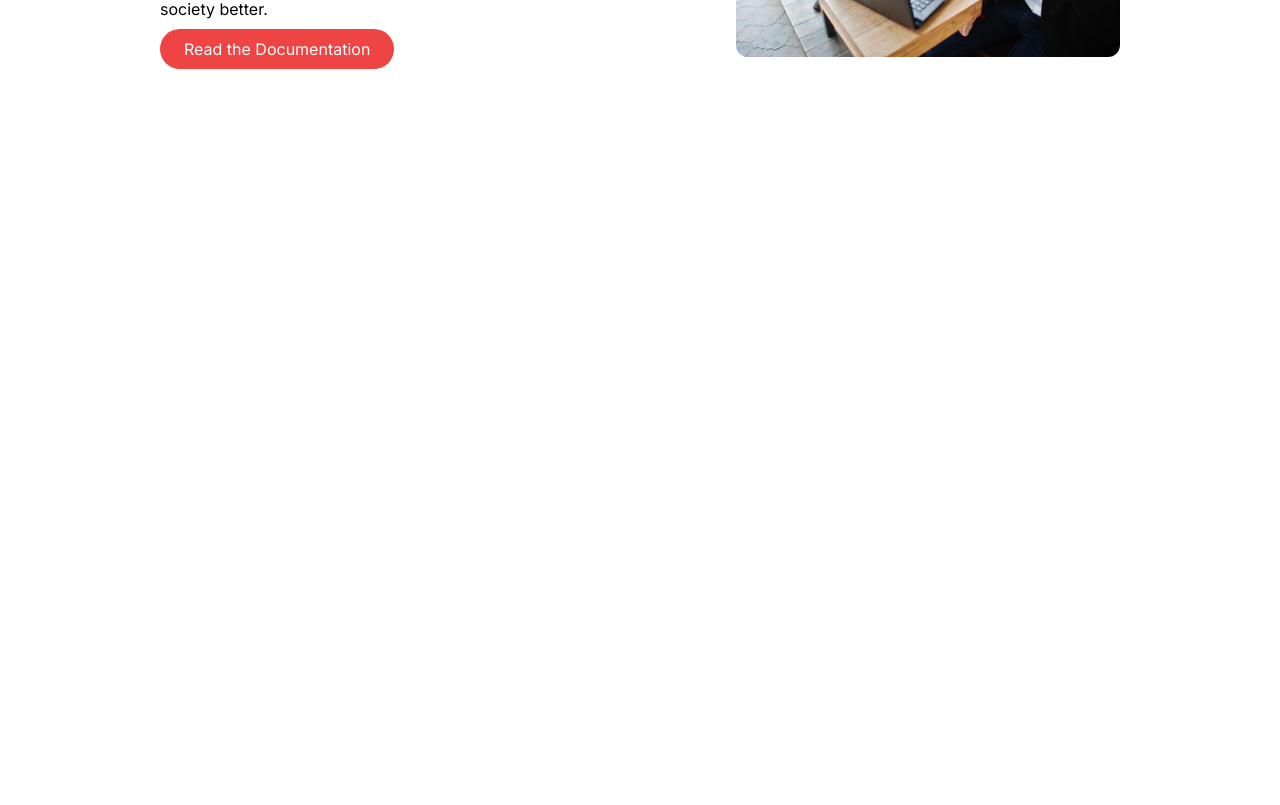
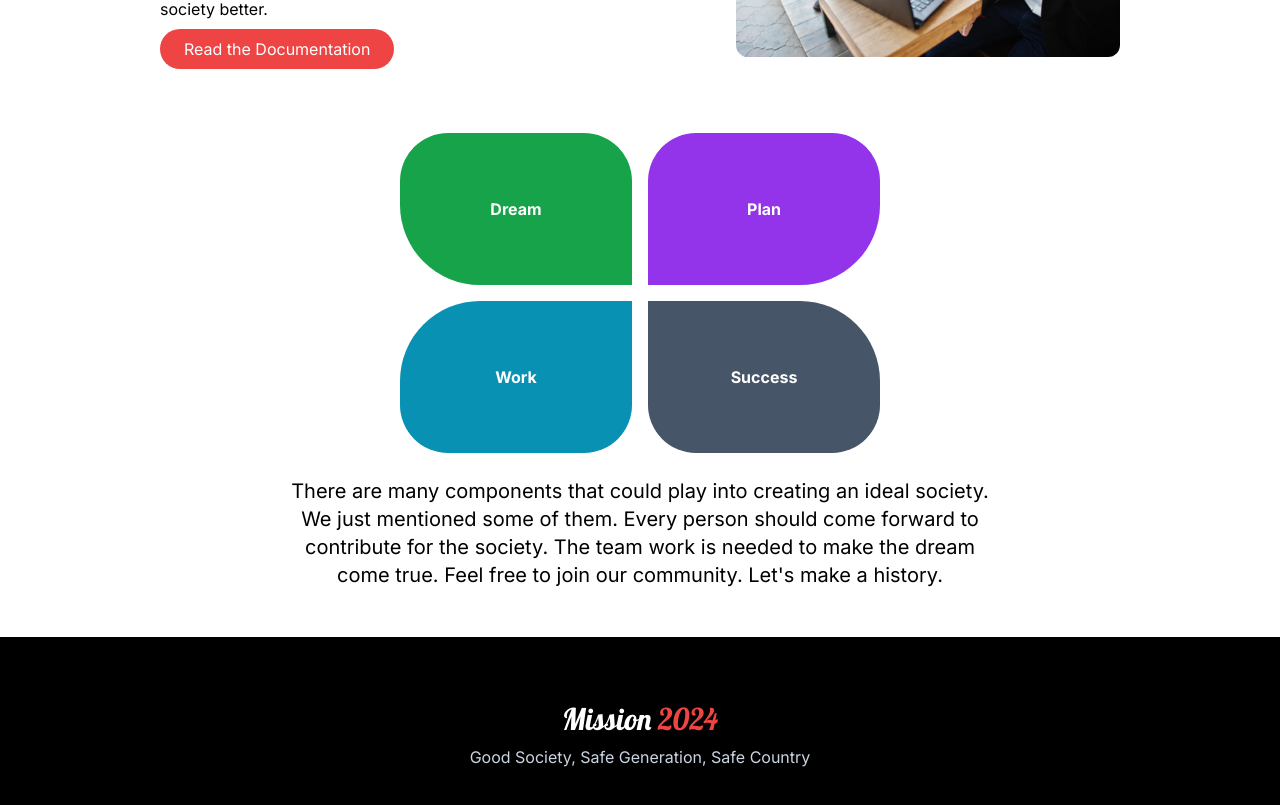
Before and after one commit to abdullahhosenakash/mission-2024-with-nextjs, a Next.js app: page / in a window 1280 px wide. Shown: the part 1620-2425 px from the top of the page. Before the commit the page ends 1689 px from the top, so only its background shows below. Built offline with nearby package versions, Linux system fonts and the light colour scheme.

Commit message:
extra section and footer added

```diff
--- a/app/layout.js
+++ b/app/layout.js
@@ -10,7 +10,7 @@ export const metadata = {
 
 export default function RootLayout({ children }) {
   return (
-    <html lang='en' className='px-40 pt-12' data-theme='light'>
+    <html lang='en' data-theme='light'>
       <body className={inter.className}>{children}</body>
     </html>
   );
--- a/app/page.js
+++ b/app/page.js
@@ -5,10 +5,14 @@ import illustrator2 from '@/public/assets/images/illustrator-2.png';
 import illustrator3 from '@/public/assets/images/illustrator-3.png';
 import project from '@/public/assets/images/project.png';
 import Image from 'next/image';
+import { Lobster } from 'next/font/google';
+
+const lobster = Lobster({ subsets: ['latin'], weight: '400' });
 
 const Home = () => {
   return (
-    <main>
+    <>
+      <main className='px-40 pt-12'>
         {/* banner section */}
         <section className='flex justify-between items-center'>
           <div className='w-1/2'>
@@ -18,8 +22,8 @@ const Home = () => {
             </h2>
             <p className='text-justify mt-4'>
               Every single moment is a blessing from Allah (SWT). He gave us a
-            precious life and a lot of precious time to do something new. We can
-            use this time to gather knowledge to make our future better.
+              precious life and a lot of precious time to do something new. We
+              can use this time to gather knowledge to make our future better.
             </p>
             <button className='btn'>Explore Now</button>
             <p className='mt-1'>Scroll down to explore more about us</p>
@@ -77,10 +81,10 @@ const Home = () => {
               <span className='block text-yellow-500'>Happiness</span>
             </h2>
             <p className='text-justify mt-4'>
-            You can build a great society by giving your valuable time. Working
-            for others without any self-benefit gives pleasure to the heart. Not
-            everyone can do it. Just imagine you are working for your future
-            child the child you already have.
+              You can build a great society by giving your valuable time.
+              Working for others without any self-benefit gives pleasure to the
+              heart. Not everyone can do it. Just imagine you are working for
+              your future child the child you already have.
             </p>
             <button className='btn'>Read the Documentation</button>
           </div>
@@ -97,10 +101,11 @@ const Home = () => {
               <span className='block text-yellow-500'>Global Community</span>
             </h2>
             <p className='text-justify mt-4'>
-            We work for the society. As the society is big, we have a community
-            who works globally. Let&apos;s know our community. We have a team
-            having a lot of volunteers. All of us work for the society without
-            any self-benefit. Our motive is to make the society better.
+              We work for the society. As the society is big, we have a
+              community who works globally. Let&apos;s know our community. We
+              have a team having a lot of volunteers. All of us work for the
+              society without any self-benefit. Our motive is to make the
+              society better.
             </p>
             <button className='btn'>Read the Documentation</button>
           </div>
@@ -108,7 +113,42 @@ const Home = () => {
             <Image src={project} alt='project' className='rounded-xl' />
           </div>
         </section>
+
+        {/* extra section */}
+        <section className='text-center'>
+          <div className='mt-16 grid grid-cols-2 gap-4 w-1/2 mx-auto text-white font-bold'>
+            <div className='bg-green-600 p-16 rounded-tl-[3rem] rounded-bl-[5rem] rounded-tr-[3rem]'>
+              Dream
+            </div>
+            <div className='bg-purple-600 p-16 rounded-tl-[3rem] rounded-br-[5rem] rounded-tr-[3rem]'>
+              Plan
+            </div>
+            <div className='bg-cyan-600 p-16 rounded-tl-[5rem] rounded-bl-[3rem] rounded-br-[3rem]'>
+              Work
+            </div>
+            <div className='bg-slate-600 p-16 rounded-tr-[5rem] rounded-bl-[3rem] rounded-br-[3rem]'>
+              Success
+            </div>
+          </div>
+          <p className='text-center text-xl w-3/4 mx-auto mt-6'>
+            There are many components that could play into creating an ideal
+            society. We just mentioned some of them. Every person should come
+            forward to contribute for the society. The team work is needed to
+            make the dream come true. Feel free to join our community.
+            Let&apos;s make a history.
+          </p>
+        </section>
       </main>
+      {/* footer section */}
+      <footer className='bg-black mt-12 text-center py-16'>
+        <p className={`${lobster.className} text-white text-3xl`}>
+          Mission <span className='text-red-500'>2024</span>
+        </p>
+        <p className='text-slate-300 mt-2'>
+          Good Society, Safe Generation, Safe Country
+        </p>
+      </footer>
+    </>
   );
 };
 
```
Lines whose indentation alone changed are shown as unchanged.
